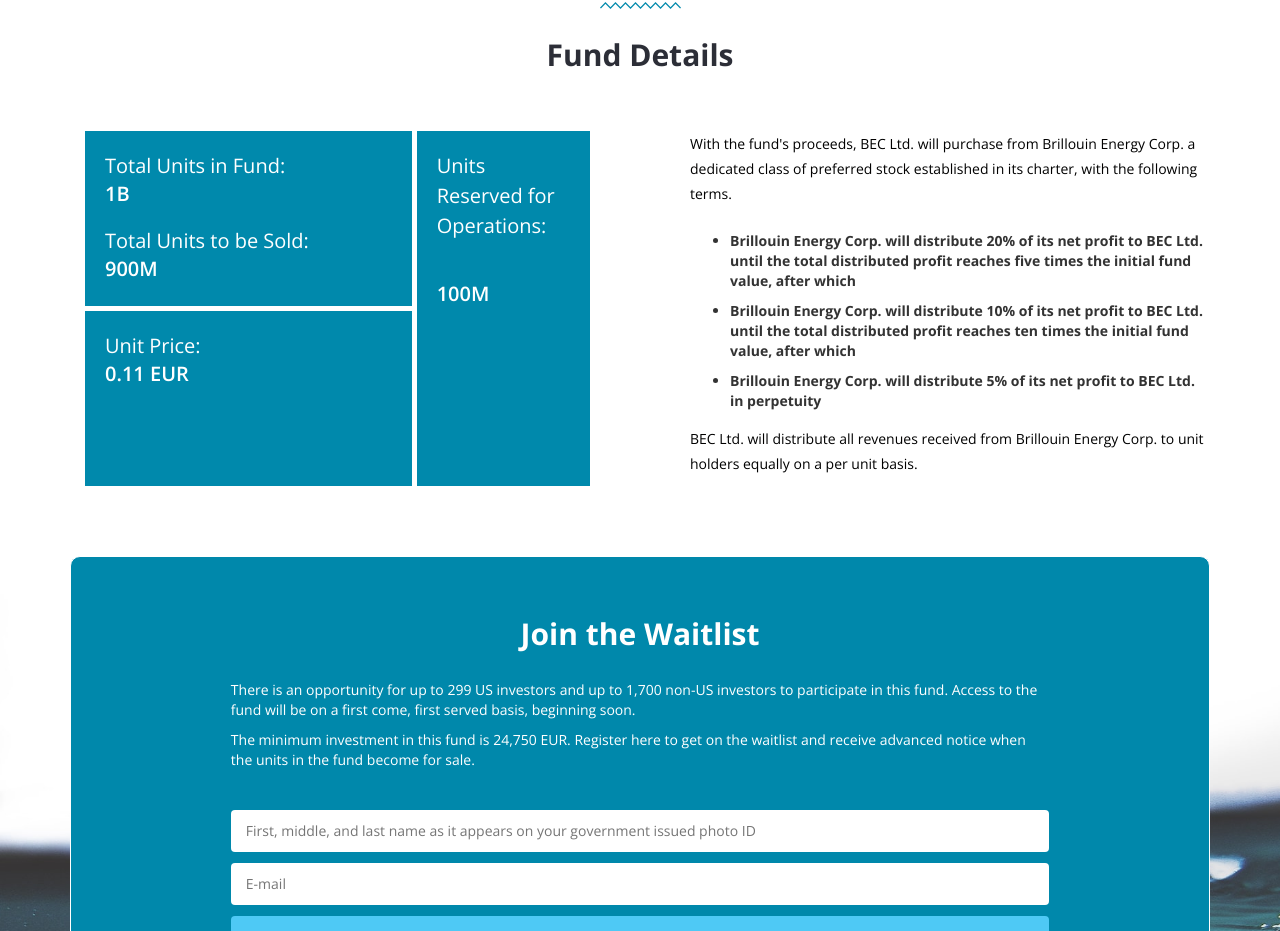
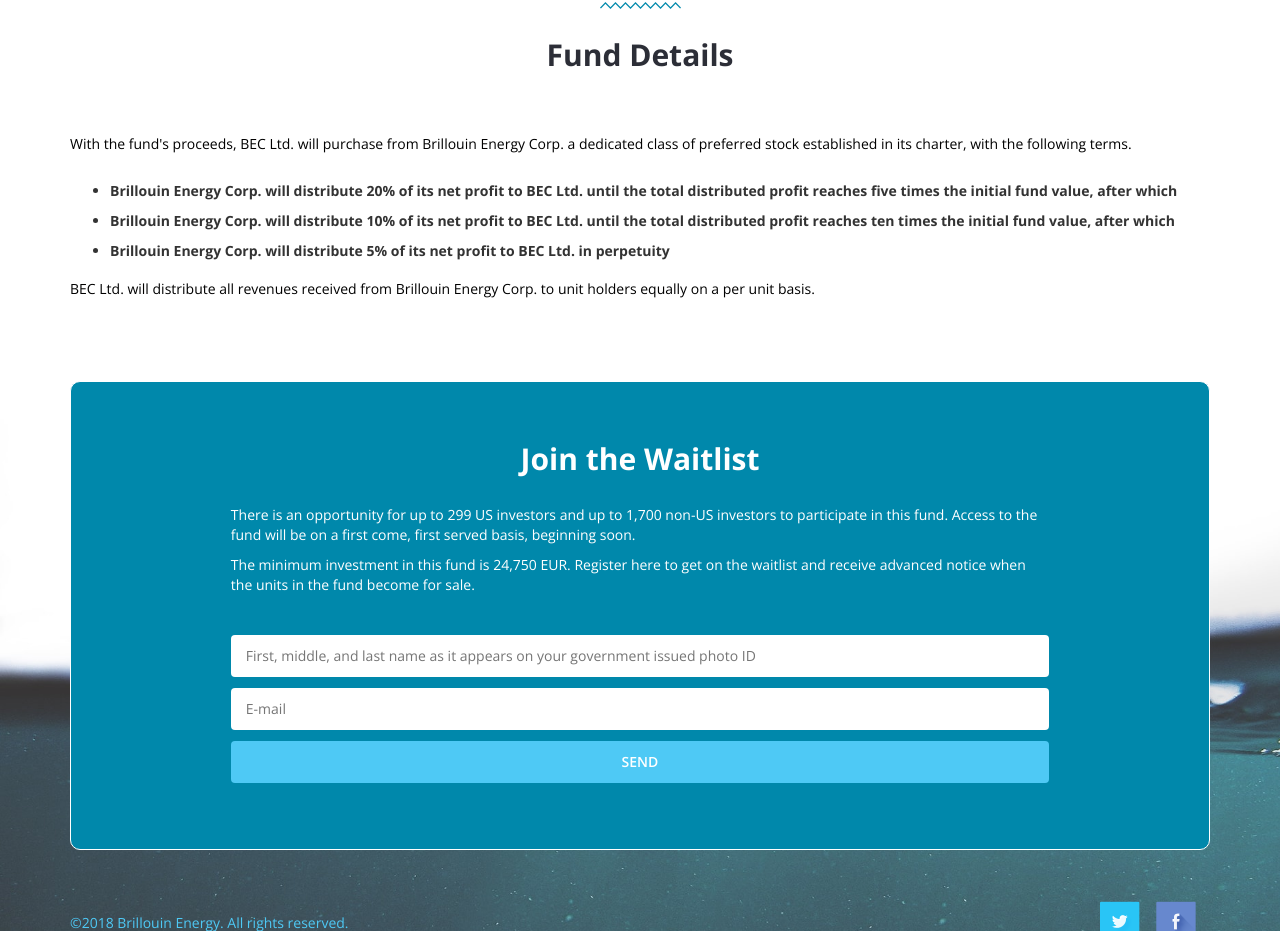
Before and after one commit to MWaser/bec-react, a React (Create React App) app: page / in a window 1280 px wide. Shown: the part 2917-3848 px from the top of the page. Built offline with nearby package versions, Linux system fonts and the light colour scheme.

Commit message:
add projection image and remove left column in Fund Detail Section

```diff
--- a/src/containers/Home/index.js
+++ b/src/containers/Home/index.js
@@ -16,6 +16,7 @@
 import img2022 from '../../assets/2022-img.png';
 import socialIcon1 from '../../assets/social-icon-1.png';
 import socialIcon2 from '../../assets/social-icon-2.png';
+import chartImg from '../../assets/Projections.jpg';
 
 class Home extends React.Component {
 
@@ -226,6 +227,8 @@
 
                             <h4>How long until I get to 5X return?</h4>
                             <p>We don't know, but here's a projection based on conservative estimates. </p><br/><br/>
+                            <img src={chartImg} className="img-responsive" alt="" />
+                            <br/><br/>
 
                             <h4>Do I have to pass KYC to participate?</h4>
                             <p>Yes. </p><br/><br/>
@@ -259,29 +262,6 @@
                         </div>
 
                         <div className="col-lg-12 col-md-12 col-sm-12 col-xs-12 token_create padding">
-                                <div className="col-lg-6 col-md-6 col-sm-6 col-xs-12 sold_token  padding">
-                                    <div className="col-lg-8 col-md-8 col-sm-8 col-xs-12 Tranche_token ">
-                                        <div className="token-box">
-                                            <h3>Total Units in Fund: </h3>
-                                            <span>1B</span><br/><br/>
-                                            <h3>Total Units to be Sold: </h3>
-                                            <span>900M</span>
-                                        </div>
-                                        <div className="token-box">
-                                            <h3>Unit Price: </h3>
-                                            <span>0.11 EUR</span>
-                                        </div>
-                                    </div>
-                                    <div className="col-lg-4 col-md-4 col-sm-4 col-xs-12 future_use  padding">
-                                        <div className="token-box right">
-                                            <h3>Units Reserved for Operations:</h3><br/><br/>
-                                            <span>100M</span>
-
-                                        </div>
-                                    </div>
-
-                                </div>
-                                <div className="col-lg-6 col-md-6 col-sm-6 col-xs-12 purchase_token  padding">
                             <p>With the fund's proceeds, BEC Ltd. will purchase from Brillouin Energy Corp. a dedicated class of preferred stock established in its charter, with the following terms.</p>
                             <ul>
                             <li>Brillouin Energy Corp. will distribute 20% of its net profit to BEC Ltd. until the total
@@ -291,8 +271,6 @@
                             <li>Brillouin Energy Corp. will distribute 5% of its net profit to BEC Ltd. in perpetuity</li>
                             </ul>
                             <p>BEC Ltd. will distribute all revenues received from Brillouin Energy Corp. to unit holders equally on a per unit basis.</p>
-                                </div>
-
                         </div>
                         </div>
                 </div>
```
Also changed, not shown: src/assets/Projections.jpg (added). Lines whose indentation alone changed are shown as unchanged.
